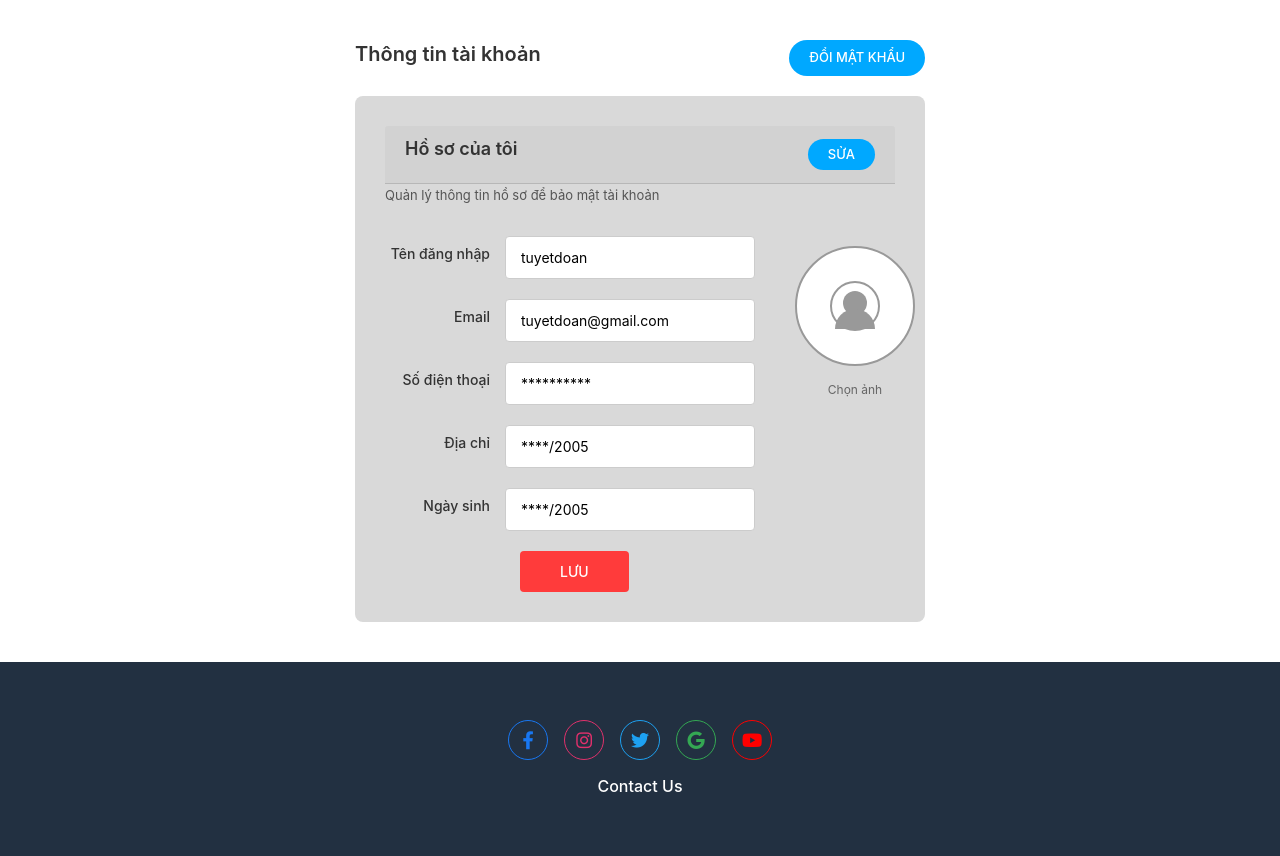
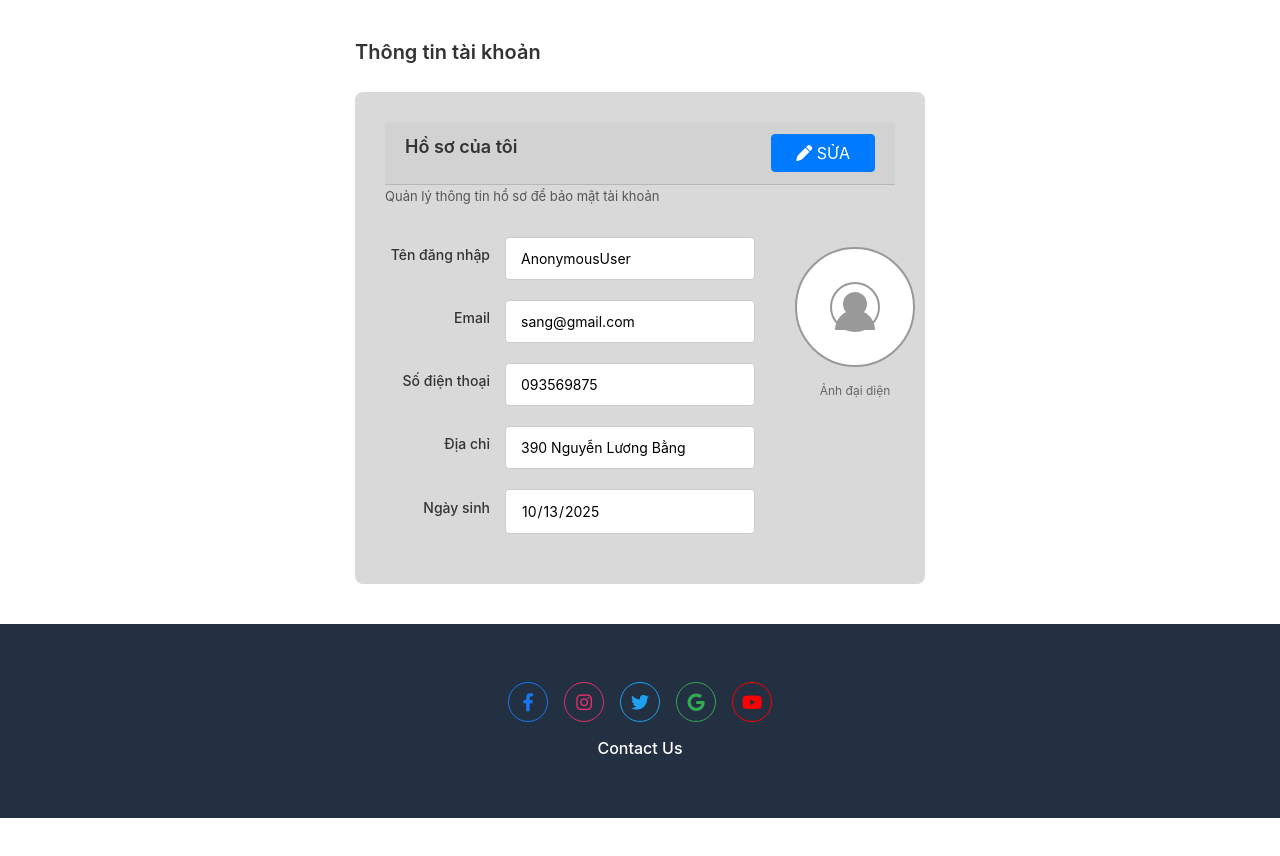
Before and after one commit to ThanhSanglt02/LTW_Nhom02_BookSale, a Django app: template booksale/booksale_app/templates/user_temp/profile/profile.html in a window 1280 px wide. Shown: the part 60-916 px from the top of the page. After the commit the page ends 878 px from the top, so only its background shows below. Run offline with Django 4.2, Linux system fonts and the light colour scheme; the template is opened without the code that fills it: values that come from a table or form of the project are taken from there, others are empty; data comes from the database, SQL or seed files in the repository; some libraries are stand-ins or nearby versions.

Commit message:
update code profile

```diff
--- a/booksale/booksale_app/templates/user_temp/profile/profile.html
+++ b/booksale/booksale_app/templates/user_temp/profile/profile.html
@@ -180,6 +180,10 @@
         background-color: #e63333;
     }
 
+    #avatar {
+        margin-top: 15px;
+    }
+
     @media (max-width: 600px) {
         .form-container {
             flex-direction: column;
@@ -214,75 +218,102 @@
 <div class="container">
     <div class="header">
         <h1>Thông tin tài khoản</h1>
-        <button class="btn-change-password">ĐỔI MẬT KHẨU</button>
+        <!-- <button class="btn-change-password">ĐỔI MẬT KHẨU</button> -->
     </div>
 
     <div class="profile-card">
         <div class="card-header">
             <h2 class="card-title">Hồ sơ của tôi</h2>
-            <button class="btn-edit">SỬA</button>
+            {% if not request.GET.edit %}
+            <a href="?edit=true" class="btn btn-primary px-4"><i class="fa-solid fa-pen"></i> SỬA</a>
+            {% endif %} {% if request.GET.edit %}
+            <a href="{% url 'profile' %}" class="btn btn-danger px-4"> HỦY</a>
+            {% endif %}
         </div>
         <p class="card-subtitle">Quản lý thông tin hồ sơ để bảo mật tài khoản</p>
 
-        <form method="POST">
+        <form method="POST" enctype="multipart/form-data">
+            {% csrf_token %}
             <div class="form-container">
                 <div class="form-left">
                     <div class="form-group">
                         <label class="form-label">Tên đăng nhập</label>
-                        <input
-                            type="text"
-                            class="form-input"
-                            name="username"
-                            value="tuyetdoan"
-                            placeholder="tuyetdoan"
-                        />
+                        <input type="text" class="form-input" name="username" value="{{user}}" readonly />
                     </div>
 
                     <div class="form-group">
                         <label class="form-label">Email</label>
-                        <input
-                            type="email"
-                            class="form-input"
-                            name="email"
-                            value="tuyetdoan@gmail.com"
-                            placeholder="tuyetdoan@gmail.com"
-                        />
+                        {% if request.GET.edit %}
+                        <input type="email" class="form-input" name="email" value="{{customer.email}}" />
+                        {% else %}
+                        <input type="email" class="form-input" name="email" value="{{customer.email}}" readonly />
+                        {% endif %}
                     </div>
 
                     <div class="form-group">
                         <label class="form-label">Số điện thoại</label>
-                        <input type="tel" class="form-input" name="phone" value="**********" placeholder="**********" />
+                        {% if request.GET.edit %}
+                        <input type="tel" class="form-input" name="phone" value="{{customer.phone}}" />
+                        {% else %}
+                        <input type="tel" class="form-input" name="phone" value="{{customer.phone}}" readonly />
+                        {% endif %}
                     </div>
 
                     <div class="form-group">
                         <label class="form-label">Địa chỉ</label>
-                        <input
-                            type="text"
-                            class="form-input"
-                            name="address"
-                            value="****/2005"
-                            placeholder="****/2005"
-                        />
+                        {% if request.GET.edit %}
+                        <input type="text" class="form-input" name="address" value="{{customer.address}}" />
+                        {% else %}
+                        <input type="text" class="form-input" name="address" value="{{customer.address}}" readonly />
+                        {% endif %}
                     </div>
 
                     <div class="form-group">
                         <label class="form-label">Ngày sinh</label>
+                        {% if request.GET.edit %}
+                        <!--format ngày sinh đúng với type="date" là YYYY-MM-DD-->
                         <input
-                            type="text"
+                            type="date"
                             class="form-input"
                             name="birthday"
-                            value="****/2005"
-                            placeholder="****/2005"
+                            value="{% if customer.dob %}{{ customer.dob|date:'Y-m-d' }}{% endif %}"
                         />
+                        {% else %}
+                        <input
+                            type="date"
+                            class="form-input"
+                            name="birthday"
+                            value="{% if customer.dob %}{{ customer.dob|date:'Y-m-d' }}{% endif %}"
+                            readonly
+                        />
+                        {% endif %}
                     </div>
+                    {% if request.GET.edit %}
                     <button type="submit" class="btn-submit">LƯU</button>
+                    {% endif %}
                 </div>
 
                 <div class="form-right">
                     <div class="avatar-circle">
+                        {% if customer.avatar %}
+                        <img src="{{ customer.avatar.url }}" alt="Avatar" id="avatar" class="avatar-circle" />
+                        {% else %}
                         <div class="avatar-icon"></div>
+                        {% endif %}
                     </div>
-                    <p class="avatar-text">Chọn ảnh</p>
+
+                    {% if request.GET.edit %}
+                    <input type="file" name="avatar" id="avatarInput" style="display: none" />
+                    <label
+                        for="avatarInput"
+                        class="avatar-text"
+                        style="cursor: pointer; color: #00a8ff; font-weight: 600"
+                    >
+                        Chọn ảnh
+                    </label>
+                    {% else %}
+                    <p class="avatar-text">Ảnh đại diện</p>
+                    {% endif %}
                 </div>
             </div>
         </form>
--- a/booksale/booksale_app/views/authen_view.py
+++ b/booksale/booksale_app/views/authen_view.py
@@ -24,6 +24,10 @@ class RoleLoginView(LoginView):
 
     def form_valid(self, form):
         user = form.get_user()
+         ## truyền tham số cấu hình cho Login View ở đây là extra_context --> nó là 1 thuộc tính được truyền vào LoginView và { "required_group": "KH" } được gán vào thuộc tính đó
+        ## required_group: KH, NVBH, NVTK
+
+        ## Có yêu cầu nhóm và user không thuộc nhóm đó --> từ chối đăng nhập --> return message lỗi
         required_group = self.extra_context.get("required_group", None)
         if required_group and not user.groups.filter(name=required_group).exists():
             logout(self.request)
@@ -31,6 +35,7 @@ class RoleLoginView(LoginView):
                 **self.get_context_data(form=form),
                 "error": "Tài khoản không hợp lệ"
             })
+        ## pass -> cho phép đăng nhập
         return super().form_valid(form)
 
 ## Điều chỉnh lại việc chức năng logout và điều hướng màn hình theo nhóm role
```
Also changed, not shown: booksale/booksale_app/views/user_view/profile.py (+19 -1 lines).
